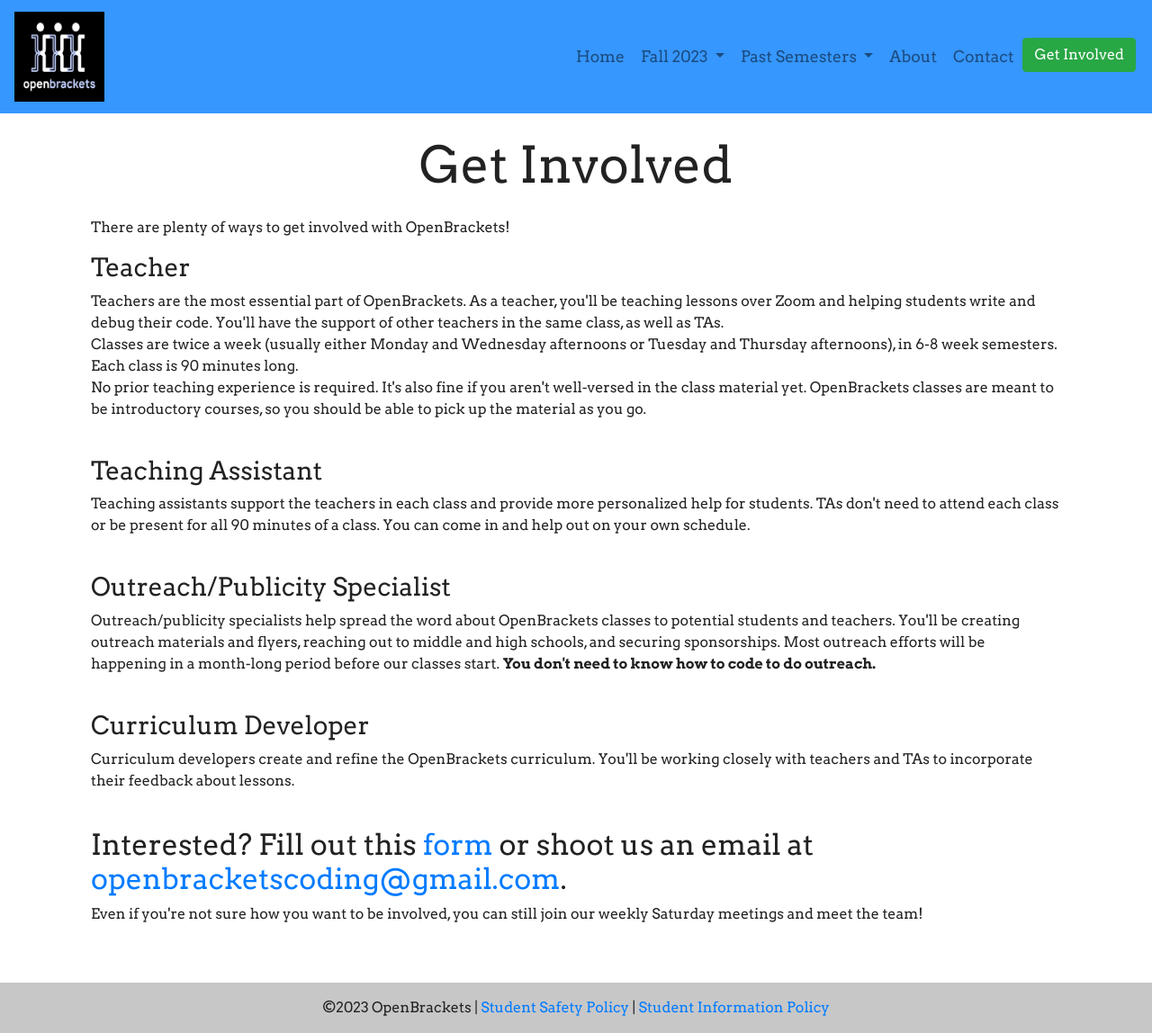
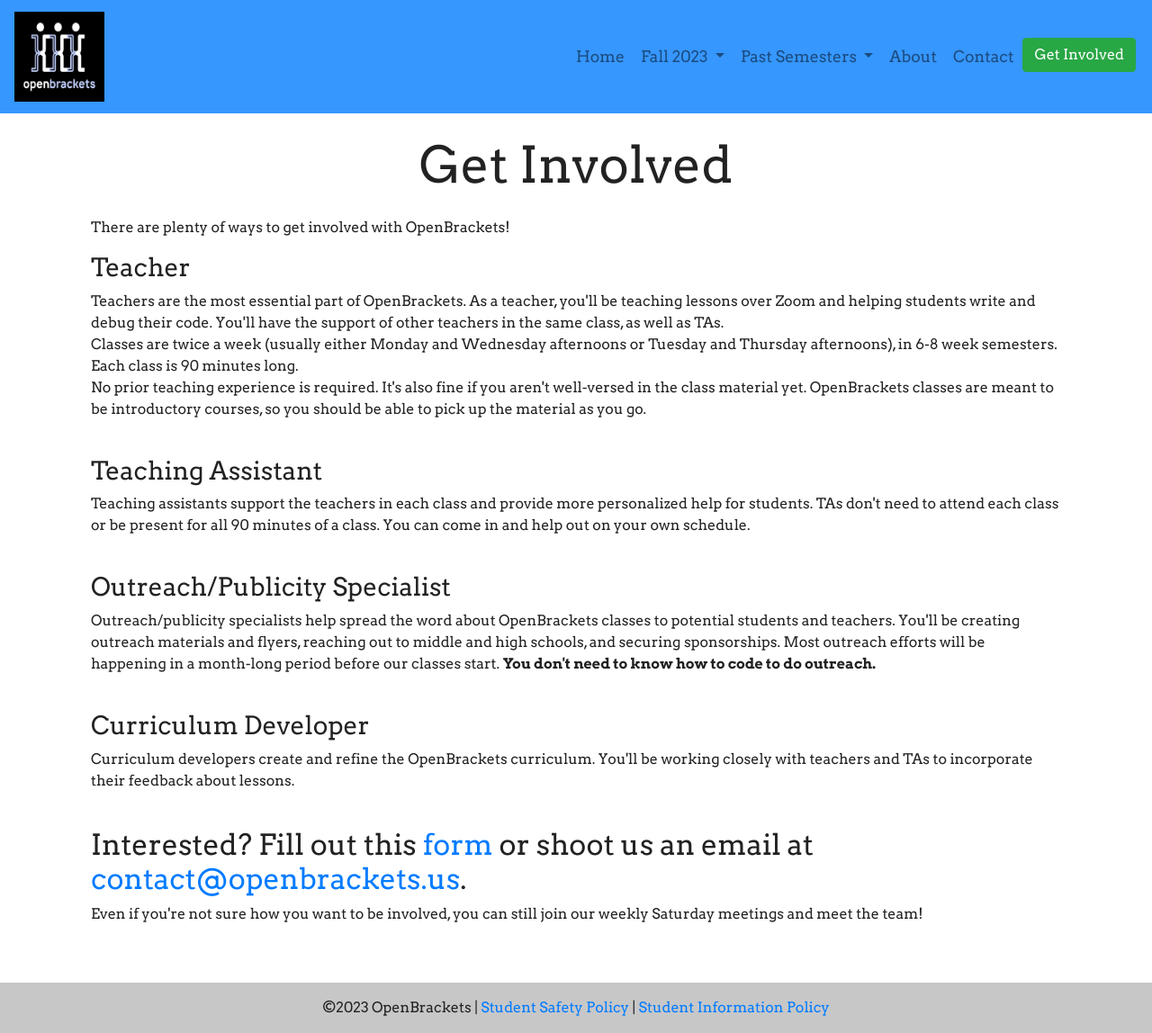
Before and after one commit to qpwoeirut/OpenBrackets-website, a Jekyll site: the page built from getInvolved.html, in a window 1280 px wide and 1148 px high. Shown: the whole window at 90% size. Built offline with Jekyll 4.4.1, drawn with Linux system fonts in a browser that asks for light colours.

Commit message:
Update getInvolved.html
Fixing issue with the email

```diff
--- a/getInvolved.html
+++ b/getInvolved.html
@@ -49,7 +49,7 @@
     </p>
     <br>
 
-    <h2>Interested? Fill out this <a href="https://docs.google.com/forms/d/e/1FAIpQLSds9M_DhjkPf8TjhAZGLj9tOZG_tPzgvKS4HEJtb7-YU9Dhag/viewform">form</a> or shoot us an email at <a href="mailto:contact@openbrackets.us">openbracketscoding@gmail.com</a>.</h2>
+    <h2>Interested? Fill out this <a href="https://docs.google.com/forms/d/e/1FAIpQLSds9M_DhjkPf8TjhAZGLj9tOZG_tPzgvKS4HEJtb7-YU9Dhag/viewform">form</a> or shoot us an email at <a href="mailto:contact@openbrackets.us">contact@openbrackets.us</a>.</h2>
     <!-- contact@openbrackets.us. -->
     <p>
         Even if you're not sure how you want to be involved, you can still join our weekly Saturday meetings and meet the team!
```
